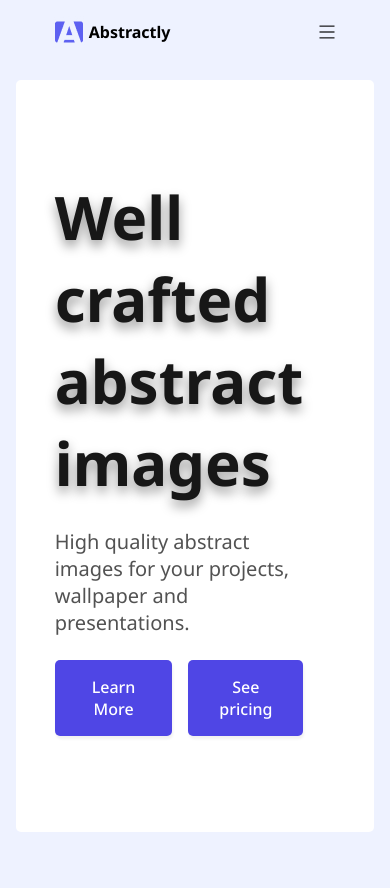
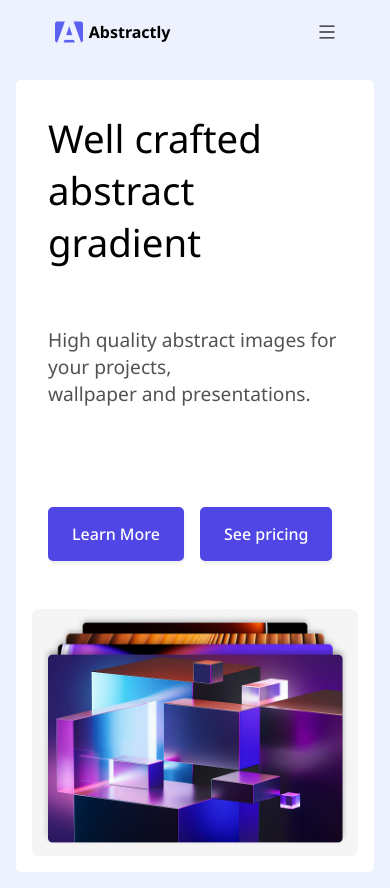
Before and after one commit to artur200584/StartWork, a React (Vite) app: page / in a window 390 px wide. Before the commit the page ends 848 px from the top, so only its background shows below. Built offline with nearby package versions, Linux system fonts and the light colour scheme.

Commit message:
heroSection

```diff
--- a/src/components/Hero/Hero.module.scss
+++ b/src/components/Hero/Hero.module.scss
@@ -3,39 +3,82 @@
 
 .content {
   display: flex;
-  padding: 96px;
+  width: 100%;
+  padding: 6em;
   justify-content: center;
   align-items: center;
   margin: 0 auto;
   gap: 32px;
 }
 
-.text {
-  width: 40rem;
-}
-
-.text h1 {
-  font-size: 60px;
+.titleDesktop {
+  font-size: 3.7rem;
   font-family: typo.$font-main;
   font-weight: typo.$font-weight-bold;
   color: #171717;
-  margin-bottom: 24px;
+  margin-bottom: 0.5em;
   text-shadow: 0px 6px 12px rgba(0, 0, 0, 0.4);
 }
 
 .text p {
-  font-size: 20px;
+  font-size: 1.2rem;
   font-family: typo.$font-main;
   font-weight: typo.$font-weight-regular;
   color: #525252;
 }
 
 .buttons {
-  margin-top: 24px;
+  margin-top: 1.5em;
   @include btn.buttons-container;
 }
 
 .buttons button {
   @include btn.button-primary;
-  padding: 16px 24px 16px 24px;
+  padding: 1em 1.5em 1em 1.5em;
 }
+
+.textMobile {
+  display: none;
+  font-size: 2.4rem;
+  font-family: typo.$font-main;
+  font-weight: typo.$font-weight-regular;
+  color: #000;
+}
+
+@media (max-width: 1023px) {
+  .content {
+    padding: 1em;
+    flex-direction: column;
+    align-items: center;
+  }
+
+  .text {
+    display: flex;
+    flex-direction: column;
+    width: 100%;
+    padding: 1em;
+  }
+
+  .text p {
+    margin-bottom: 4em;
+  }
+
+  .titleDesktop {
+    display: none;
+  }
+
+  .textMobile {
+    display: flex;
+    margin-bottom: 1.5em;
+  }
+
+  .image {
+    max-width: 100%;
+  }
+
+  .image img {
+    display: block;
+    max-width: 100%;
+    height: auto;
+  }
+}
--- a/src/components/Hero/index.jsx
+++ b/src/components/Hero/index.jsx
@@ -5,10 +5,11 @@ const Hero = () => {
   return (
     <section className={styles.content}>
       <div className={styles.text}>
-        <h1>
+        <h1 className={styles.titleDesktop}>
           Well crafted <br />
           abstract images
         </h1>
+        <h1 className={styles.textMobile}>Well crafted abstract gradient</h1>
         <p>
           High quality abstract images for your projects,
           <br /> wallpaper and presentations.
@@ -18,7 +19,7 @@ const Hero = () => {
           <button>See pricing</button>
         </div>
       </div>
-      <div className="image">
+      <div className={styles.image}>
         <img src={Image} alt="image" />
       </div>
     </section>
--- a/src/components/Naviation/index.jsx
+++ b/src/components/Naviation/index.jsx
@@ -22,7 +22,7 @@ const Nav = ({ setActive }) => {
       <div>
         <ul className={styles.links}>
           {navLinks.map((item) => (
-            <li key={item}>
+            <li key={item.title}>
               <a href={item.href}>{item.title}</a>
             </li>
           ))}
--- a/src/styles/global.css
+++ b/src/styles/global.css
@@ -32,3 +32,9 @@ body {
   border-radius: 5px;
   background-color: #fff;
 }
+
+@media (max-width: 1023px) {
+  .wrapper {
+    margin: 1em;
+  }
+}
```
